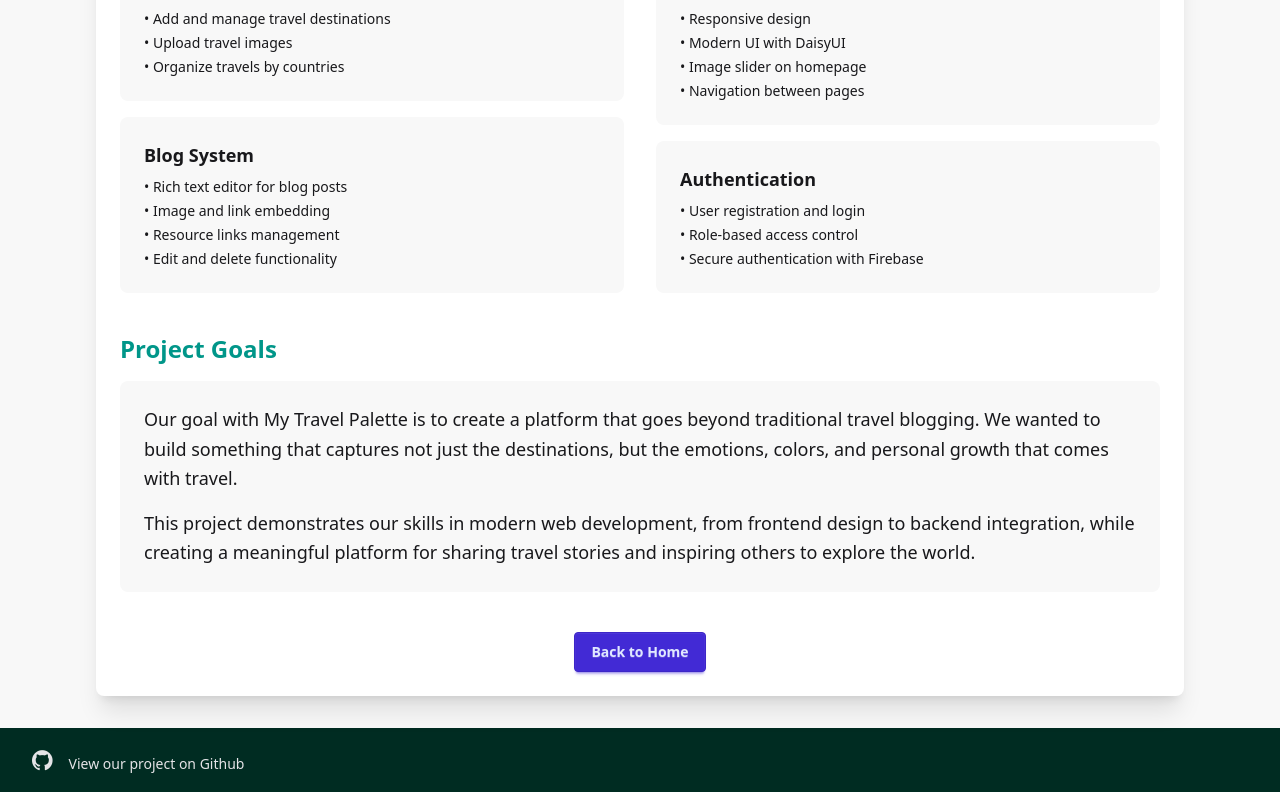
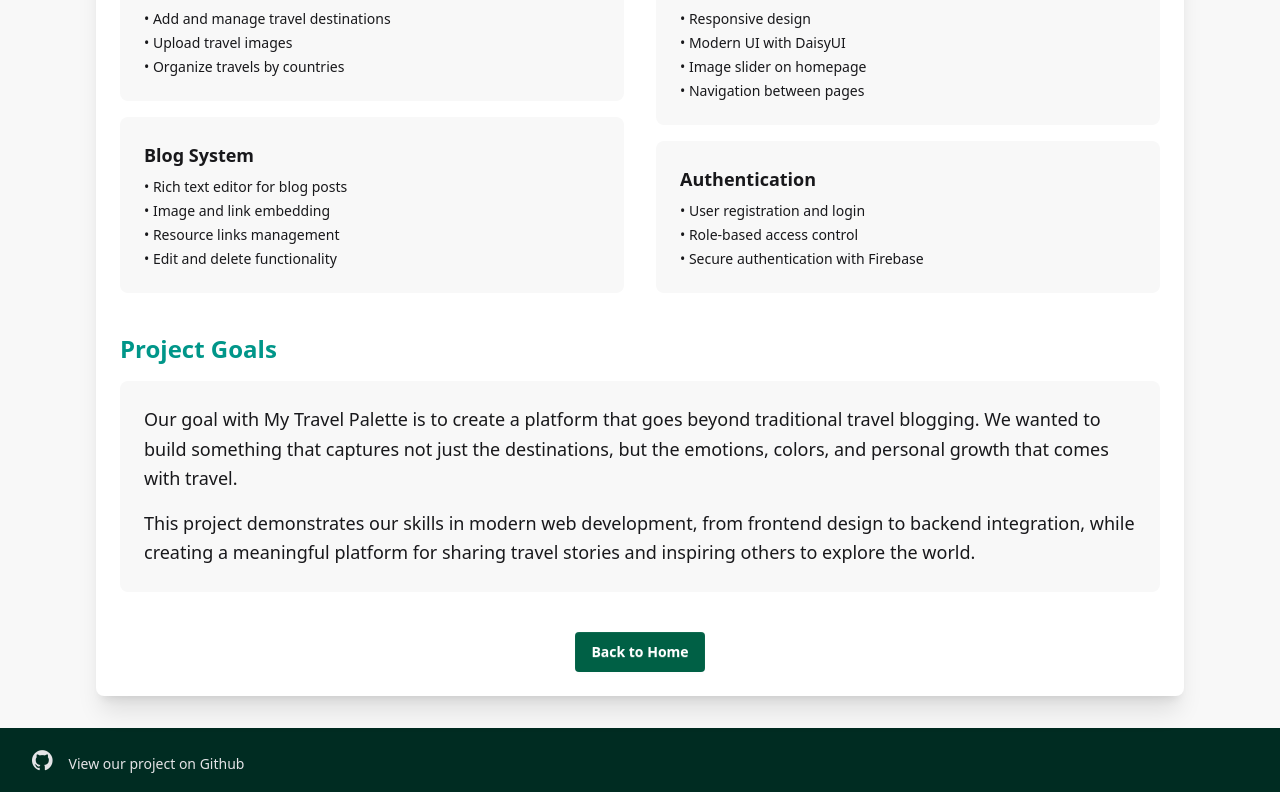
Before and after one commit to my-travel-palette/my-travel-palette, a React (Vite) app: page /about-me in a window 1280 px wide. Shown: the part 1236-2028 px from the top of the page. Built offline with nearby package versions, Linux system fonts and the light colour scheme; no server answers.

Commit message:
fix: "back to home" button color

```diff
--- a/src/pages/AboutUsPage.jsx
+++ b/src/pages/AboutUsPage.jsx
@@ -188,7 +188,7 @@ function AboutUsPage() {
 
             {/* Back to Home */}
             <div className="text-center">
-              <Link to="/" className="btn btn-primary">
+              <Link to="/" className="btn bg-emerald-800 hover:bg-emerald-700 text-white border-none">
                 Back to Home
               </Link>
             </div>
```
